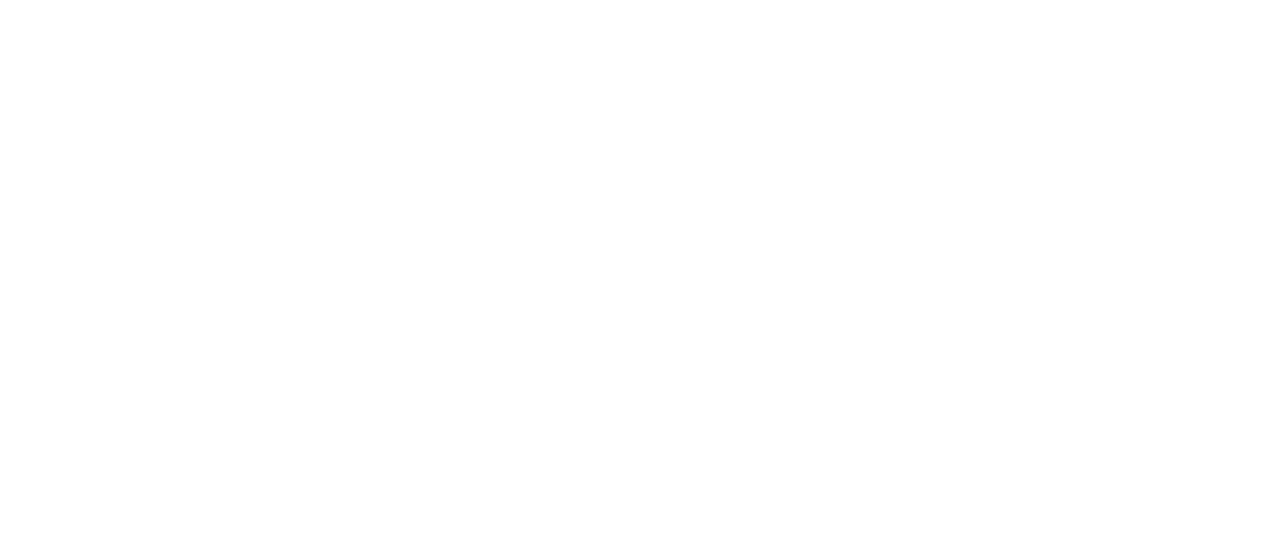
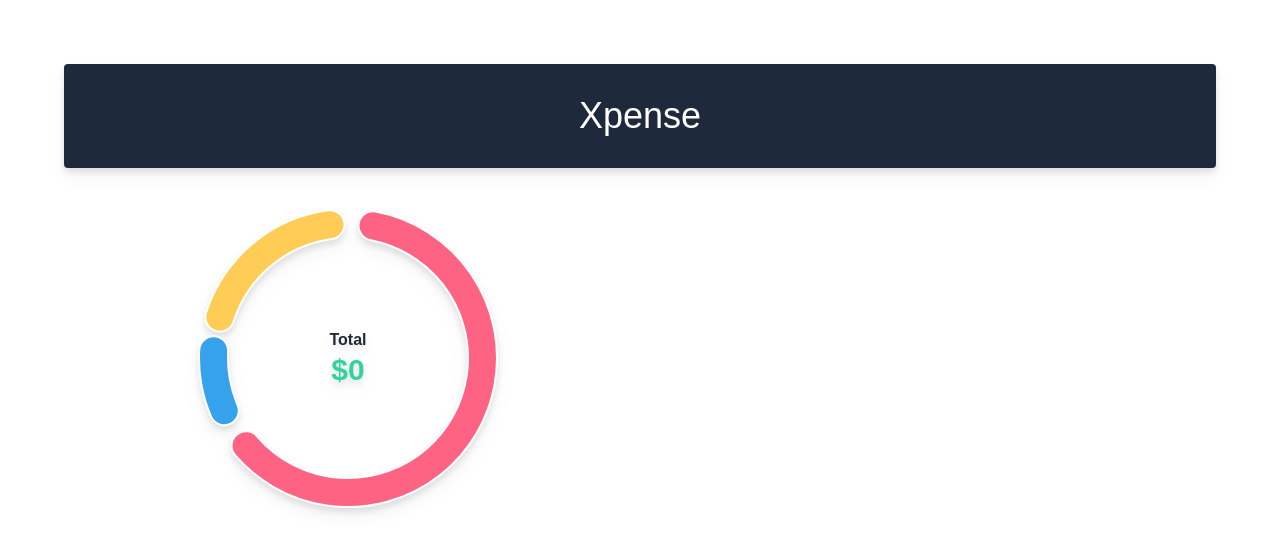
Before and after one commit to poudyalamit/Expense-Tracker, a React (Create React App) app: page / in a window 1280 px wide. Shown: the top 552 px of the page. Built offline with nearby package versions, Linux system fonts and the light colour scheme.

Commit message:
Added tailwind css and some config files

```diff
--- /dev/null
+++ b/postcss.config.js
@@ -0,0 +1,6 @@
+module.exports = {
+  plugins: {
+    tailwindcss: {},
+    autoprefixer: {},
+  },
+}
--- a/src/App.css
+++ b/src/App.css
@@ -0,0 +1,34 @@
+@tailwind base;
+@tailwind components;
+@tailwind utilities;
+@import url('https://fonts.googleapis.com/css2?family=Quicksand:wght@300;400;500;600&display=swap');
+
+
+:root{
+    --color-yellow:#f9c74f;
+    --color-purple:#9d4eaa;
+}
+
+*> *{
+    font-family: 'Poppins',sans-serif;
+    margin: 0;
+    padding: 0;
+}
+.App{
+    text-align: center;
+    padding: 4em 0;
+}
+.bg-yellow{
+    background-color: var(--color-yellow);
+}
+.bg-pueple{
+    background-color: var(--color-purple);
+}
+.chart .title{
+    position: absolute;
+    left: 0;
+    right: 0;
+    top: 40%;
+    margin-left: auto;
+    margin-right: auto;
+}
--- a/src/App.js
+++ b/src/App.js
@@ -1,8 +1,20 @@
 import './App.css';
+import Graph from './Components/Graph';
 
 function App() {
   return (
     <div className="App">
+      <div className="container mx-auto max-w-6xl text-center drop-shadow-lg text-gray-800">
+        <h1 className='text-4xl py-8 mb-10 bg-slate-800 text-white rounded'>Xpense</h1>
+
+        {/* grid columns */}
+
+        <div className="grid md:grid-cols-2 gap-4" >
+          {/* chart */}
+          <Graph/>
+          {/* form */}
+        </div>
+      </div>
     </div>
   );
 }
--- /dev/null
+++ b/src/Components/Graph.js
@@ -0,0 +1,48 @@
+import React from 'react'
+import { Doughnut } from 'react-chartjs-2'
+import { Chart, ArcElement } from 'chart.js'
+
+Chart.register(ArcElement);
+
+const Graph = () => {
+
+    const config = {
+        data: {
+            datasets: [{
+                data: [300, 50, 100],
+                backgroundColor: [
+                    'rgb(255, 99, 132)',
+                    'rgb(54, 162, 235)',
+                    'rgb(255, 205, 86)'
+                ],
+                hoverOffset: 4,
+                borderRadius:30,
+                spacing:10
+            }]
+        },
+        options:{
+         cutout:115
+        }
+    }
+
+
+    return (
+        <div className='flex justify-content max-w-xs mx-auto'>
+            <div className="item">
+                <div className="chart relative">
+                    <Doughnut {...config}></Doughnut>
+                    <h3 className='title mb-4 font-bold'> Total
+                    <span className='block text-3xl text-emerald-400'>${0}</span>
+                    </h3>
+                </div>
+
+                <div className="flex flex-col py-10 gap-4">
+                    {/* labels */}
+
+                </div>
+            </div>
+        </div>
+    )
+}
+
+export default Graph
--- /dev/null
+++ b/tailwind.config.js
@@ -0,0 +1,10 @@
+/** @type {import('tailwindcss').Config} */
+module.exports = {
+  content: [
+    "./src/**/*.{js,jsx,ts,tsx}",
+  ],
+  theme: {
+    extend: {},
+  },
+  plugins: [],
+}
```
Also changed, not shown: package.json (+7 -0 lines), 2 other files (tests, documents, lock files or other folders).
